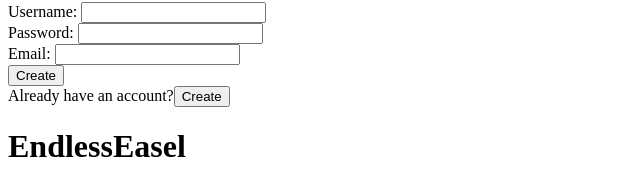
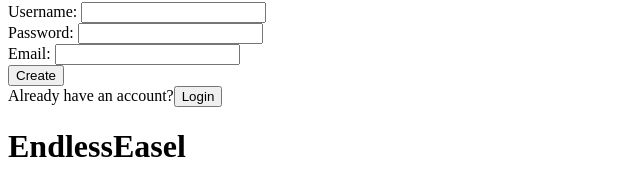
Before and after one commit to salvat36/endlesseasel, a React (Create React App) app in the folder client/: page / in a window 1280 px wide. Shown: the part 151-327 px from the top of the page, without its empty margins (0-640 px from the left). Built offline with nearby package versions, Linux system fonts and the light colour scheme; no server answers.

Commit message:
fix login/create button logic accordingly

```diff
--- a/client/src/components/Register.js
+++ b/client/src/components/Register.js
@@ -99,7 +99,7 @@ const Register = () => {
       </form>
           <span>
             {isLoggedIn ? "Need a new account?" : "Already have an account?"}
-            <button onClick={handleLogin}> {!isLoggedIn? "Create": "Login"} </button>
+            <button onClick={handleLogin}> {isLoggedIn? "Create": "Login"} </button>
           </span>
     </div>
   );
```
Also changed, not shown: 1 other file (tests, documents, lock files or other folders).
